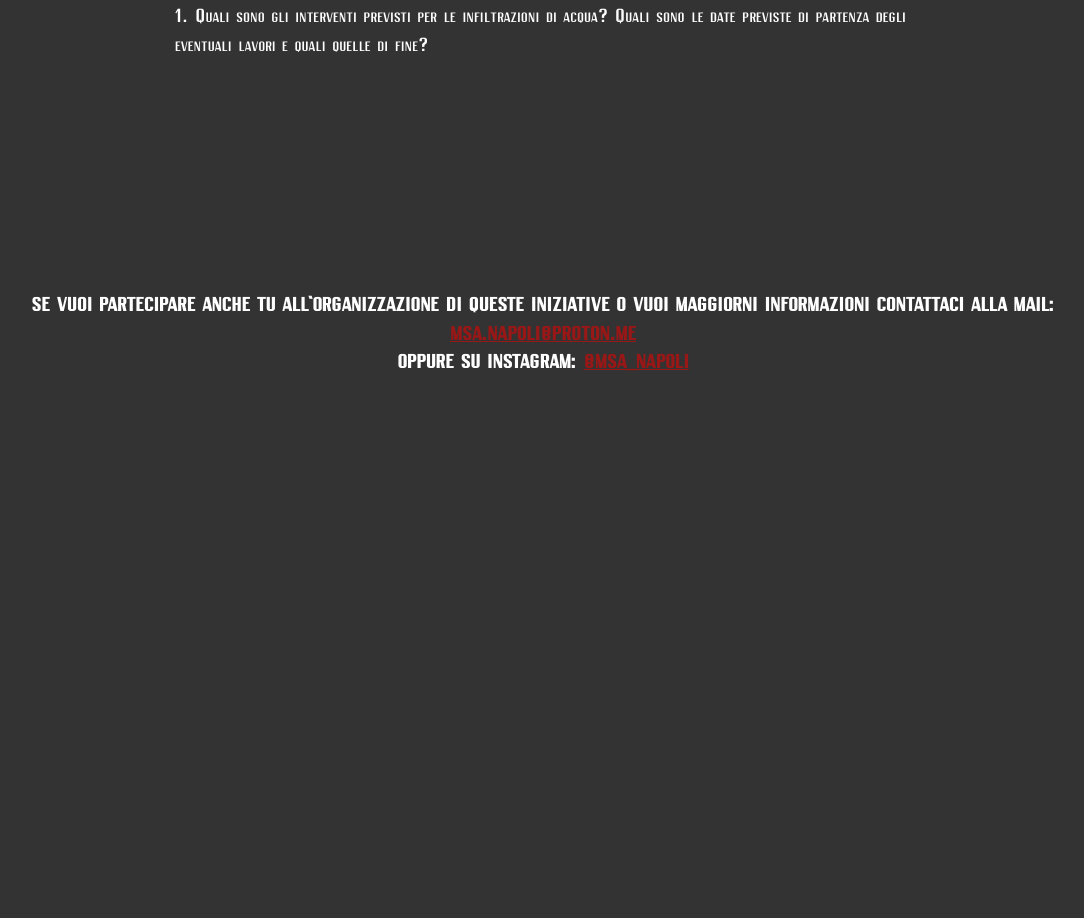
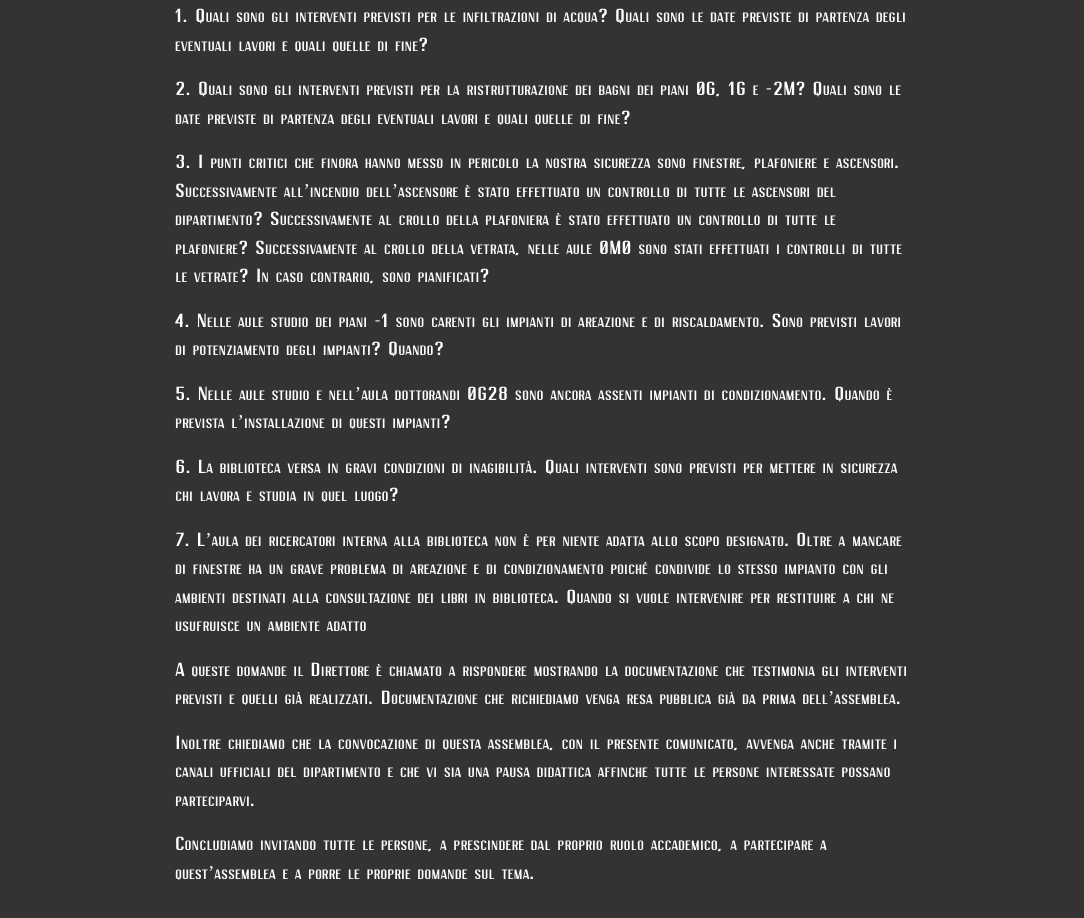
Before and after one commit to msa-napoli/msa-napoli.github.io, a plain HTML site: page index.html in a window 1280 px wide. Shown: the part 1096-2014 px from the top of the page, without its empty margins (97-1181 px from the left). Before the commit the page ends 1574 px from the top, so only its background shows below. Drawn offline with Linux system fonts and the light colour scheme.

Commit message:
index.html

```diff
--- a/index.html
+++ b/index.html
@@ -45,7 +45,17 @@
             <p>Siamo di fronte a una contraddizione, forse paradigmatica dei nostri tempi: i soldi vengono spesi prioritariamente per l’ammodernamento dei mezzi di produzione scientifica sacrificando, di fatto, la qualità delle condizioni lavorative e la sicurezza di chi effettivamente produce. Non c’è bisogno di “carte” per dimostrarlo, emerge lampante a ogni passerella istituzionale organizzata per l’inaugurazione di un nuovo laboratorio che la priorità non è la nostra salute e sicurezza ma la produzione scientifica.</p>
             <p>Di questo però noi studenti e studentesse, ricercatrici e ricercatori, siamo stanchi. Non vogliamo più accettare di passare buona parte della nostra giornata in un posto che versa in queste condizioni. Per chi lavora ne va della dignità del lavoro, per chi studia non solo della dignità ma anche del diritto allo studio (che, tra l’altro, è stato acquistato col pagamento delle tasse universitarie).</p>
             <p>Per questi motivi abbiamo deciso di convocare un’assemblea pubblica, per venerdì 21 marzo 2025, aperta a tutta la comunità del dipartimento di Fisica in cui il Direttore Gennaro Miele, in quanto figura responsabile di ciò che avviene in questa sede, è chiamato a rispondere alle nostre domande che riportiamo di seguito.</p>
+            <p></p>
             <p>1. Quali sono gli interventi previsti per le infiltrazioni di acqua? Quali sono le date previste di partenza degli eventuali lavori e quali quelle di fine?</p>
+            <p>2. Quali sono gli interventi previsti per la ristrutturazione dei bagni dei piani 0G, 1G e -2M? Quali sono le date previste di partenza degli eventuali lavori e quali quelle di fine?</p>
+            <p>3. I punti critici che finora hanno messo in pericolo la nostra sicurezza sono finestre, plafoniere e ascensori. Successivamente all’incendio dell’ascensore è stato effettuato un controllo di tutte le ascensori del dipartimento? Successivamente al crollo della plafoniera è stato effettuato un controllo di tutte le plafoniere? Successivamente al crollo della vetrata, nelle aule 0M0 sono stati effettuati i controlli di tutte le vetrate? In caso contrario, sono pianificati?</p>
+            <p>4. Nelle aule studio dei piani -1 sono carenti gli impianti di areazione e di riscaldamento. Sono previsti lavori di potenziamento degli impianti? Quando?</p>
+            <p>5. Nelle aule studio e nell’aula dottorandi 0G28 sono ancora assenti impianti di condizionamento. Quando è prevista l’installazione di questi impianti?</p>
+            <p>6. La biblioteca versa in gravi condizioni di inagibilità. Quali interventi sono previsti per mettere in sicurezza chi lavora e studia in quel luogo?</p>
+            <p>7. L’aula dei ricercatori interna alla biblioteca non è per niente adatta allo scopo designato. Oltre a mancare di finestre ha un grave problema di areazione e di condizionamento poiché condivide lo stesso impianto con gli ambienti destinati alla consultazione dei libri in biblioteca. Quando si vuole intervenire per restituire a chi ne usufruisce un ambiente adatto</p>
+            <p>A queste domande il Direttore è chiamato a rispondere mostrando la documentazione che testimonia gli interventi previsti e quelli già realizzati. Documentazione che richiediamo venga resa pubblica già da prima dell’assemblea.</p>
+            <p>Inoltre chiediamo che la convocazione di questa assemblea, con il presente comunicato, avvenga anche tramite i canali ufficiali del dipartimento e che vi sia una pausa didattica affinche tutte le persone interessate possano parteciparvi.</p>
+            <p>Concludiamo invitando tutte le persone, a prescindere dal proprio ruolo accademico, a partecipare a quest’assemblea e a porre le proprie domande sul tema.</p>
          </div>
       </div>
    </div>
```
